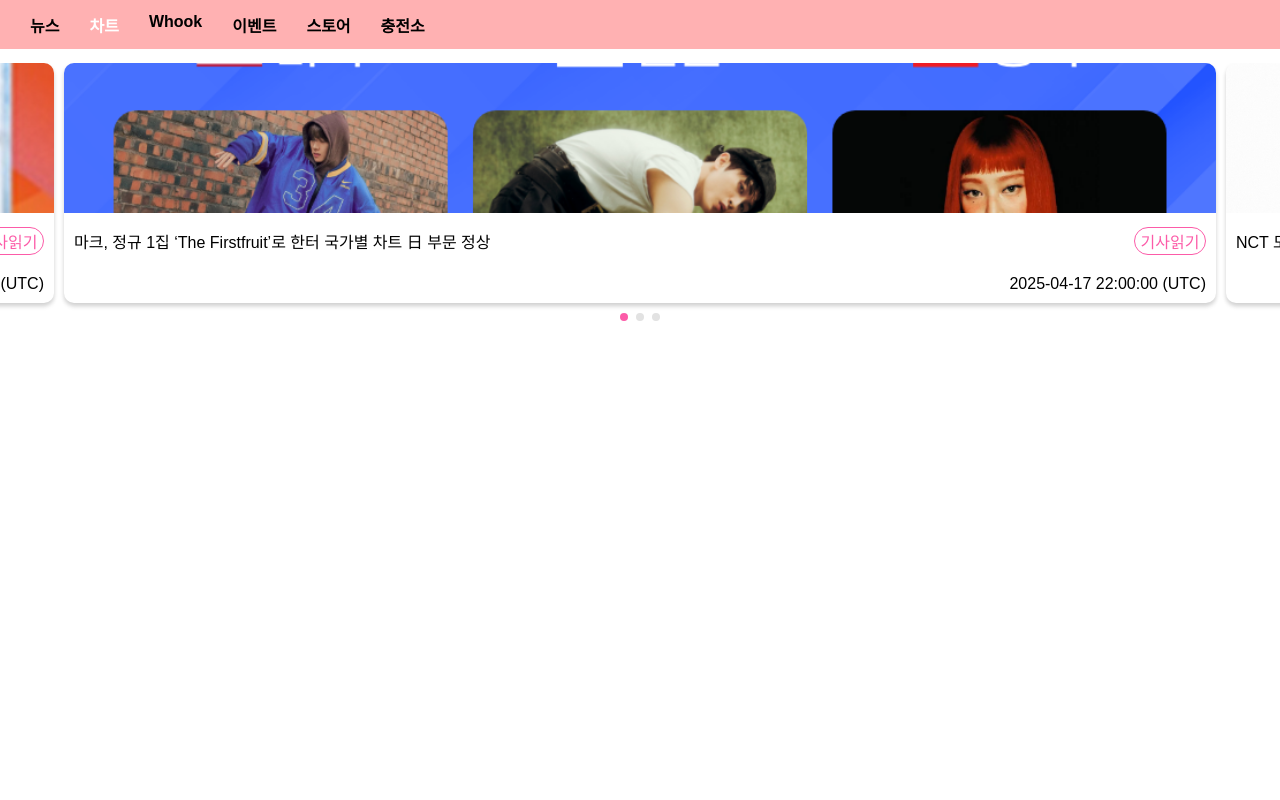
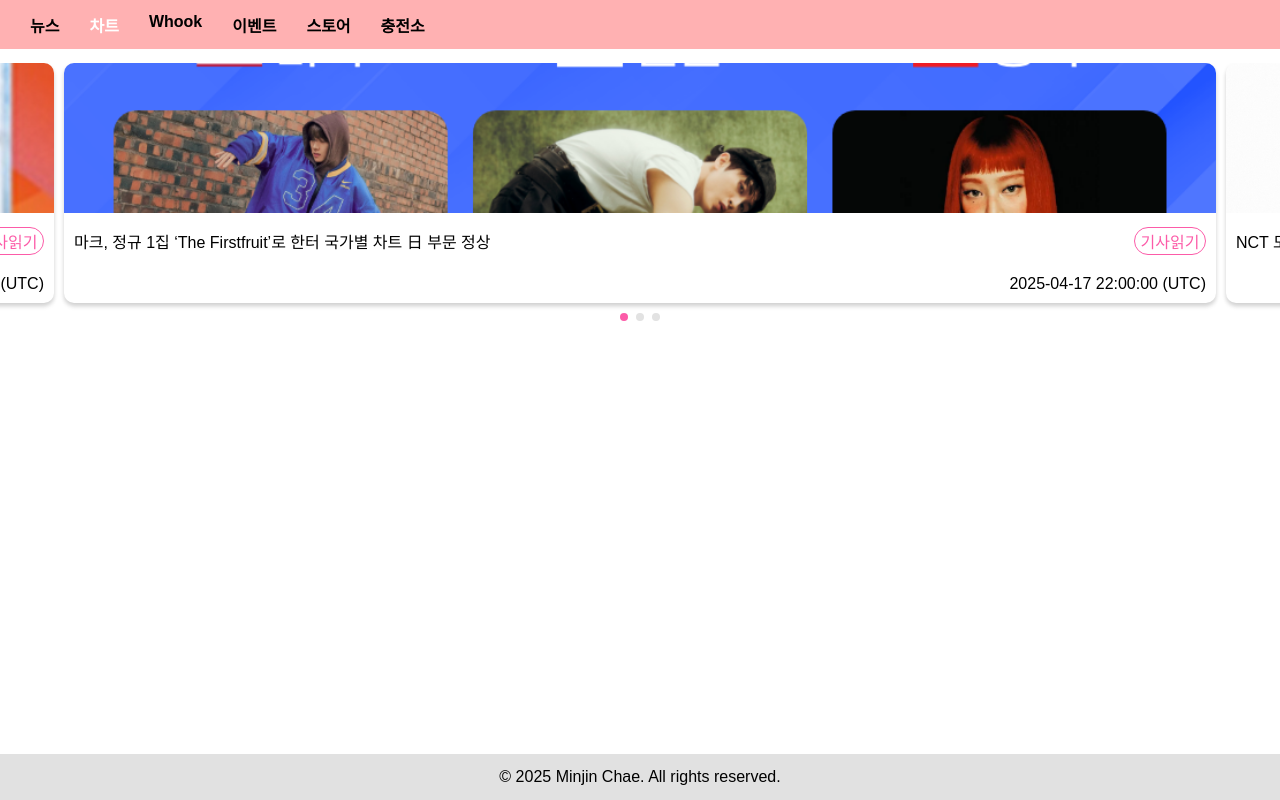
Before and after one commit to MinjinChae/KpopWeb, a React (Create React App) app in the folder frontend/: page /chart in a window 1280 px wide. Built offline with nearby package versions, Linux system fonts and the light colour scheme; a web font is replaced by a local one.

Commit message:
design: Footer 컴포넌트 생성 및 Layout 구조 변경, Navbar 고정

```diff
--- /dev/null
+++ b/frontend/src/components/Footer.js
@@ -0,0 +1,22 @@
+import React from 'react'
+import styled from 'styled-components'
+
+const Wrapper = styled.footer`
+  background-color: ${({ theme }) => theme.colors.gray};
+  width: 100%;
+  height: auto;
+  padding: 14px 20px;
+  display: flex;
+  justify-content: center;
+  align-items: center;
+  position: sticky;
+`
+const Footer = () => {
+  return (
+    <Wrapper>
+      <p>© 2025 Minjin Chae. All rights reserved.</p>
+    </Wrapper>
+  )
+}
+
+export default Footer
--- a/frontend/src/components/Layout.js
+++ b/frontend/src/components/Layout.js
@@ -2,6 +2,7 @@ import {React, useState} from 'react'
 import styled from 'styled-components'
 import Navbar from './Navbar'
 import SlideList from './SlideList'
+import Footer from './Footer'
 const Wrapper = styled.div`
   // @media (max-width: 1024px) {
   //   width: 960px;
@@ -13,14 +14,20 @@ const Wrapper = styled.div`
   min-height: 100vh;
 `
 
+const Content = styled.main`
+  flex: 1;
+`
+
 const Layout = ({children}) => {
   const [selectedTab, setSelectedTab] = useState('뉴스')
   return (
     <Wrapper>
       <Navbar selectedTab={selectedTab} setSelectedTab={setSelectedTab}/>
-      <SlideList/>
-
-      {children}
+      <Content>
+        <SlideList />
+        {children}
+      </Content>
+      <Footer/>
     </Wrapper>
   )
 }
--- a/frontend/src/components/Navbar.js
+++ b/frontend/src/components/Navbar.js
@@ -11,8 +11,9 @@ const Header = styled.header`
   align-items: center;
   overflow: hidden;
   padding: 16px 30px;
-  // position: sticky;
+  position: sticky;
   top: 0;
+  z-index: 999;
 `
 const TabGroup = styled.ul`
   width: 100%;
```
